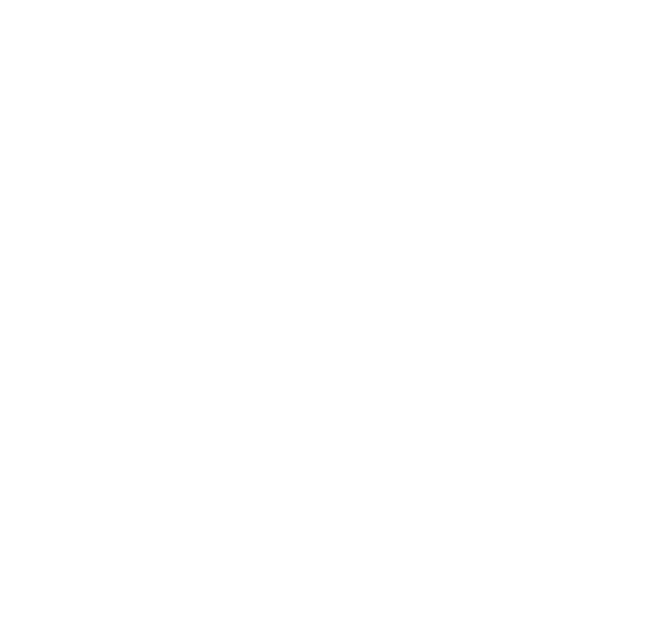
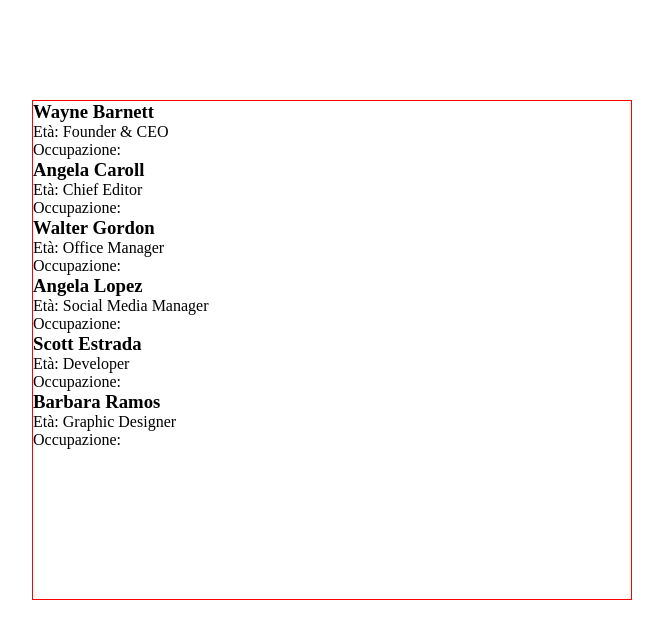
Before and after one commit to Samueletasciotti00/js-our-team, a plain HTML site: page index.html in a window 1280 px wide. Shown: the whole page, without its empty margins (308-971 px from the left). Drawn offline with Linux system fonts and the light colour scheme.

Commit message:
feat: DOM print

```diff
--- /dev/null
+++ b/css/style.css
@@ -0,0 +1,15 @@
+/* Default settings */
+*{
+    margin: 0;
+    padding: 0;
+    box-sizing: border-box;
+}
+
+/* Container */
+#container{
+    width: 600px;
+    height: 500px;
+    margin: 100px auto;
+    /* DEBUG */
+    border: 1px solid red;
+}
--- a/index.html
+++ b/index.html
@@ -4,8 +4,18 @@
     <meta charset="UTF-8">
     <meta name="viewport" content="width=device-width, initial-scale=1.0">
     <title>Document</title>
+
+    <!-- CSS -->
+    <link rel="stylesheet" href="css/style.css">
+
 </head>
 <body>
+
+    <!-- Container di info -->
+    <div id="container">
+
+    </div>
+
     <script src="js/script.js"></script>
 </body>
 </html>
--- a/js/script.js
+++ b/js/script.js
@@ -33,6 +33,9 @@ const team = [
     }
 ]
 
+//Dichiarare la variabile per il container del DOM.
+let page = document.getElementById('container');
+
 //Stampare su console, per ogni membro del team, le informazioni di nome, ruolo e la stringa della foto.
 
     //Fare un loop che stampi in automatico per ogni oggetto dell'array
@@ -43,3 +46,12 @@ const team = [
     }
 
 //Stampare le stesse informazioni su DOM sottoforma di stringhe.
+team.forEach(team => {
+    const teamDiv = document.createElement('div');
+    teamDiv.innerHTML = `
+      <h3>${team.nome}</h3>
+      <p>Età: ${team.ruolo}</p>
+      <p>Occupazione: ${team.foto}</p>
+    `;
+    container.appendChild(teamDiv);
+});
```
